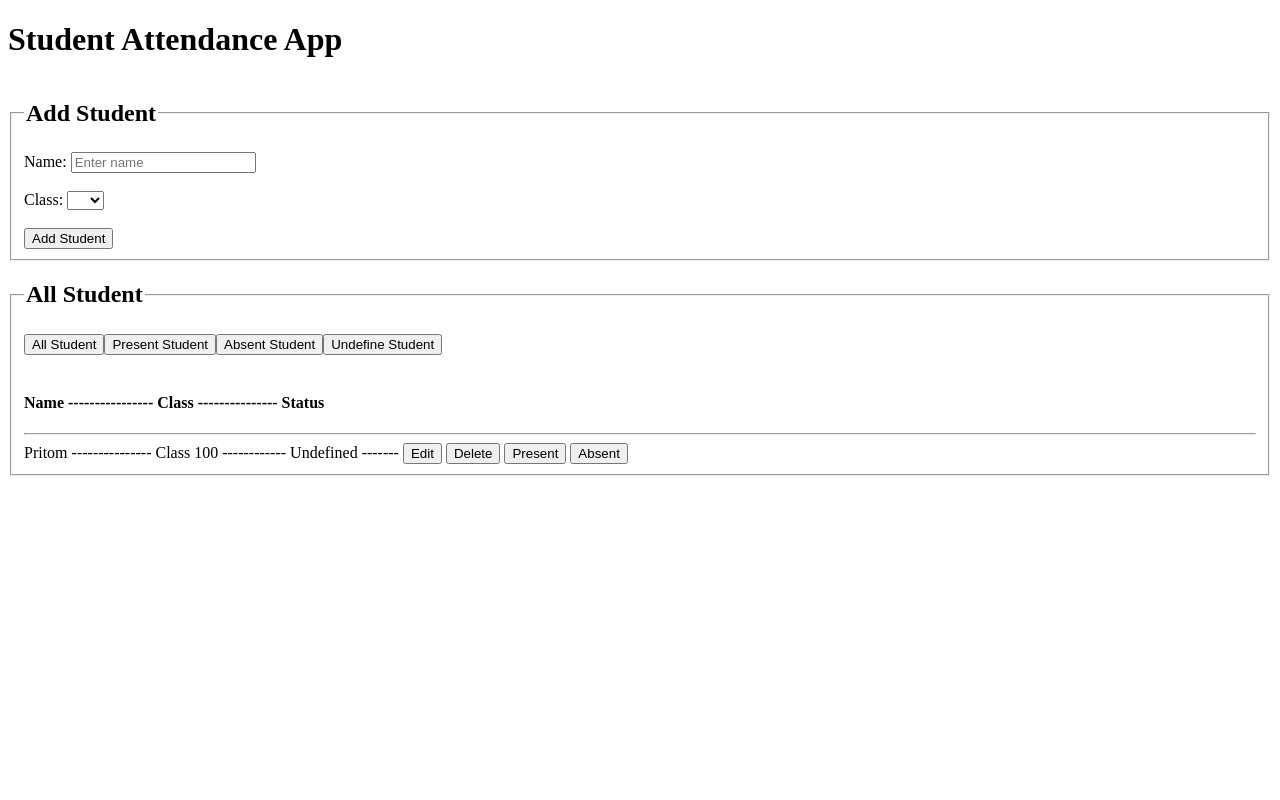
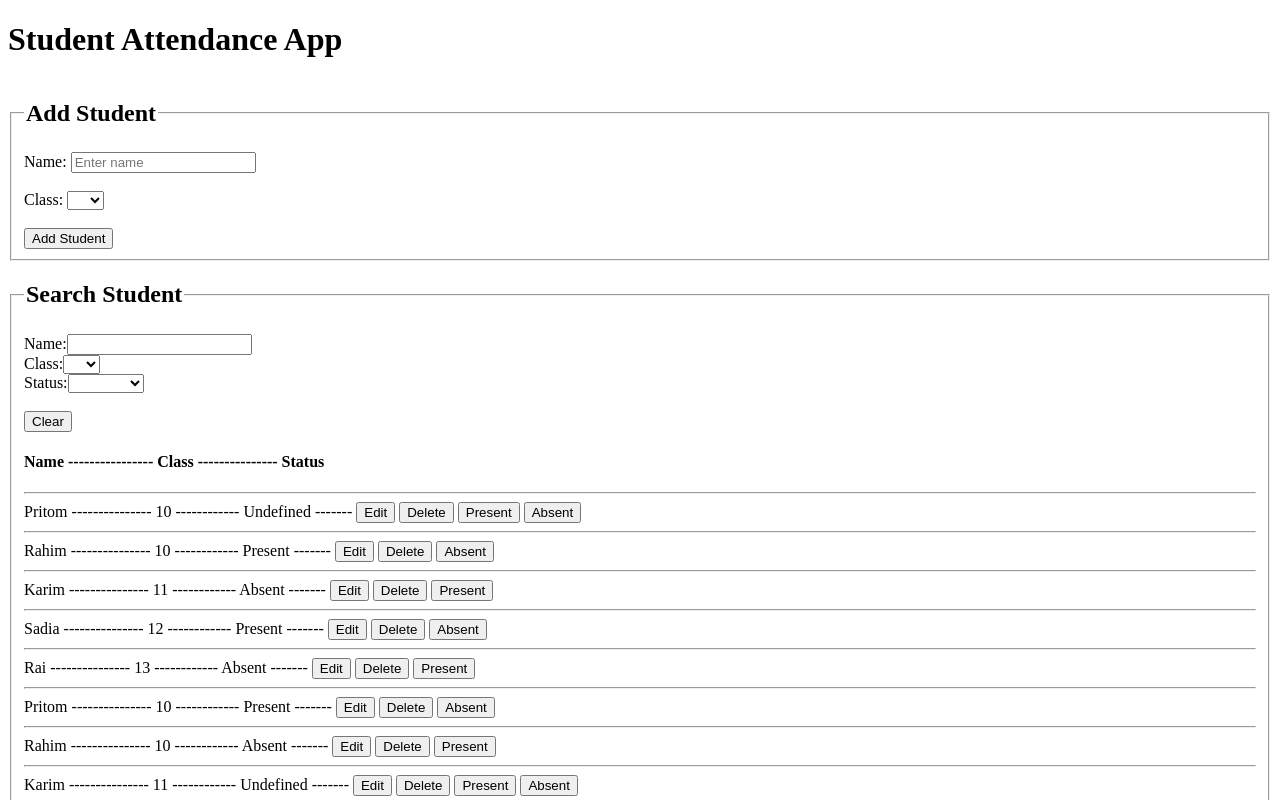
Before and after one commit to PRITOM-0/StudentAttendanceApp-React-Context-Redux-RTK, a React (Vite) app: page / in a window 1280 px wide. Shown: the top 800 px of the page. Built offline with nearby package versions, Linux system fonts and the light colour scheme.

Commit message:
All feature Implemented

```diff
--- a/index.html
+++ b/index.html
@@ -4,7 +4,7 @@
     <meta charset="UTF-8" />
     <link rel="icon" type="image/svg+xml" href="/vite.svg" />
     <meta name="viewport" content="width=device-width, initial-scale=1.0" />
-    <title>studentattendanceapp-react-context-redux-rtk</title>
+    <title>Student-Attendance</title>
   </head>
   <body>
     <div id="root"></div>
--- a/src/App.jsx
+++ b/src/App.jsx
@@ -1,23 +1,42 @@
 import "./App.css";
 import StudentForm from "./Components/StudentForm";
 import StudentList from "./Components/StudentList";
+import SearchStudent from "./Components/SearchStudent";
 import { useState } from "react";
-const demolist = [
-  {
-    id: 1,
-    name: "Pritom",
-    class: "Class 100",
-    status: undefined,
-    editMode:false,
-  },
+
+const demoList = [
+  { id: 1, name: "Pritom", class: "10", status: undefined, editMode: false },
+  { id: 2, name: "Rahim", class: "10", status: true, editMode: false },
+  { id: 3, name: "Karim", class: "11", status: false, editMode: false },
+  { id: 4, name: "Sadia", class: "12", status: true, editMode: false },
+  { id: 5, name: "Rai", class: "13", status: false, editMode: false },
+  { id: 6, name: "Pritom", class: "10", status: true, editMode: false },
+  { id: 7, name: "Rahim", class: "10", status: false, editMode: false },
+  { id: 8, name: "Karim", class: "11", status: undefined, editMode: false },
+  { id: 9, name: "Sadia", class: "12", status: true, editMode: false },
+  { id: 10, name: "Rai", class: "13", status: false, editMode: false },
+  { id: 11, name: "Anik", class: "10", status: true, editMode: false },
+  { id: 12, name: "Nabila", class: "11", status: false, editMode: false },
+  { id: 13, name: "Anik", class: "10", status: undefined, editMode: false },
+  { id: 14, name: "Nabila", class: "11", status: true, editMode: false },
+  { id: 15, name: "Imran", class: "12", status: false, editMode: false },
+  { id: 16, name: "Imran", class: "12", status: true, editMode: false },
+  { id: 17, name: "Tanvir", class: "13", status: false, editMode: false },
+  { id: 18, name: "Tanvir", class: "13", status: undefined, editMode: false },
+  { id: 19, name: "Lamia", class: "10", status: true, editMode: false },
+  { id: 20, name: "Lamia", class: "10", status: false, editMode: false },
 ];
 
 function App() {
-  const [studentList, setStudentList] = useState(demolist);
+  const [studentList, setStudentList] = useState(demoList);
   return (
     <>
       <h1>Student Attendance App</h1>
       <StudentForm studentList={studentList} setStudentList={setStudentList} />
+      <SearchStudent
+        studentList={studentList}
+        setStudentList={setStudentList}
+      />
       <StudentList studentList={studentList} setStudentList={setStudentList} />
     </>
   );
--- /dev/null
+++ b/src/Components/SearchStudent.jsx
@@ -0,0 +1,111 @@
+import React, { useState } from "react";
+import StudentItem from "./StudentItem";
+import { useEffect } from "react";
+const demoSearch = {
+  name: "",
+  class: "",
+  status: "",
+};
+const SearchStudent = (props) => {
+  const { studentList, setStudentList } = props;
+  const [SearchStudent, setSearchStudent] = useState([]);
+  const [searchData, setSearchData] = useState(demoSearch);
+
+useEffect(() => {
+  const filtered = studentList.filter((el) => {
+    const nameMatch =
+      searchData.name === "" ||
+      el.name.toLowerCase().includes(searchData.name.toLowerCase());
+
+    const classMatch =
+      searchData.class === "" ||
+      el.class.toLowerCase().includes(searchData.class.toLowerCase());
+
+    const statusMatch =
+      searchData.status === "" ||
+      el.status ===
+        (searchData.status === "true"
+          ? true
+          : searchData.status === "false"
+          ? false
+          : undefined);
+
+    return nameMatch && classMatch && statusMatch;
+  });
+
+  setSearchStudent(filtered);
+}, [searchData, studentList]);
+
+
+  const clearHandle = () => {
+    setSearchStudent([]);
+    setSearchData(demoSearch);
+  };
+
+  return (
+    <>
+      <fieldset>
+        <legend>
+          <h2>Search Student</h2>
+        </legend>
+        <label>Name:</label>
+        <input
+          type="text"
+          value={searchData.name}
+          onChange={(e) => {
+            setSearchData({ ...searchData, name: e.target.value });
+          }}
+        />
+        <br />
+        <label>Class:</label>
+        <select
+          value={searchData.class}
+          onChange={(e) => {
+            setSearchData({ ...searchData, class: e.target.value });
+          }}
+        >
+          <option value=""> </option>
+          <option value="10">10</option>
+          <option value="11">11</option>
+          <option value="12">12</option>
+          <option value="13">13</option>
+        </select>
+        <br />
+        <label>Status:</label>
+        <select
+          value={searchData.status}
+          onChange={(e) => {
+            setSearchData({ ...searchData, status: e.target.value });
+          }}
+        >
+          <option value=""> </option>
+          <option value={undefined}>Undefine</option>
+          <option value={true}>Present</option>
+          <option value={false}>Absent</option>
+        </select>
+        <br />
+        <br />
+        <button onClick={clearHandle}>Clear</button>
+
+        <div>
+          <h4>
+            <span>Name ---------------- </span>
+            <span>Class --------------- </span>
+            <span>Status</span>
+          </h4>
+        </div>
+        {SearchStudent?.map((std) => (
+          <div key={std.id}>
+            <StudentItem
+              std={std}
+              setStudentList={setStudentList}
+              studentList={studentList}
+            />
+          </div>
+        ))}
+      </fieldset>
+    </>
+  );
+};
+
+export default SearchStudent;
--- a/src/Components/StudentForm.jsx
+++ b/src/Components/StudentForm.jsx
@@ -49,10 +49,10 @@ const StudentForm = (props) => {
             }}
           >
             <option value=""> </option>
-            <option value="Class 10">10</option>
-            <option value="Class 11">11</option>
-            <option value="Class 12">12</option>
-            <option value="Class 13">13</option>
+            <option value="10">10</option>
+            <option value="11">11</option>
+            <option value="12">12</option>
+            <option value="13">13</option>
           </select>
           <br />
           <br />
--- a/src/Components/StudentItem.jsx
+++ b/src/Components/StudentItem.jsx
@@ -2,7 +2,6 @@ import { useState } from "react";
 
 const StudentItem = (props) => {
   const { std, setStudentList, studentList } = props;
-
   const [editName, setEditName] = useState("");
   const [editClass, setEditClass] = useState("");
 
@@ -24,8 +23,11 @@ const StudentItem = (props) => {
     setEditName(std.name);
     setEditClass(std.class);
   };
-
   const updatehandle = () => {
+    if (editName === "" || editClass === "") {
+      alert("Enter Student Information");
+      return;
+    }
     setStudentList([
       ...studentList.map((el) => {
         if (std.id == el.id) {
```
